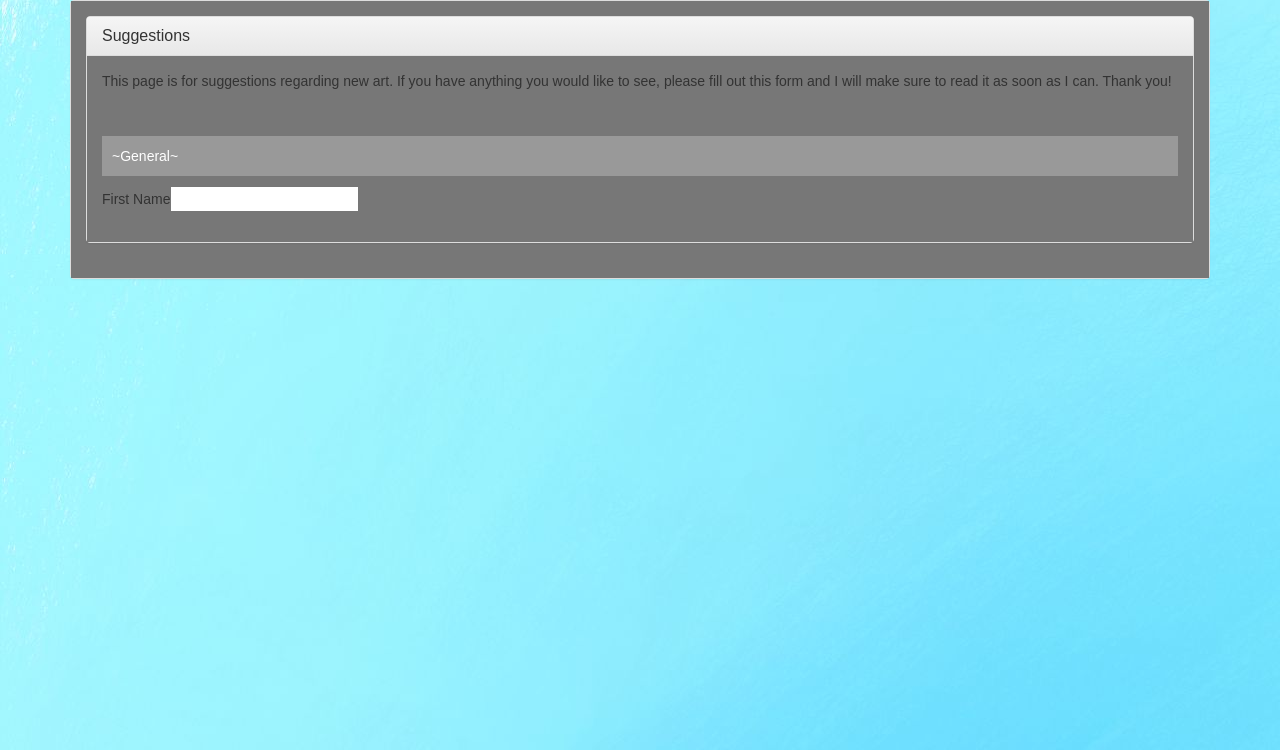
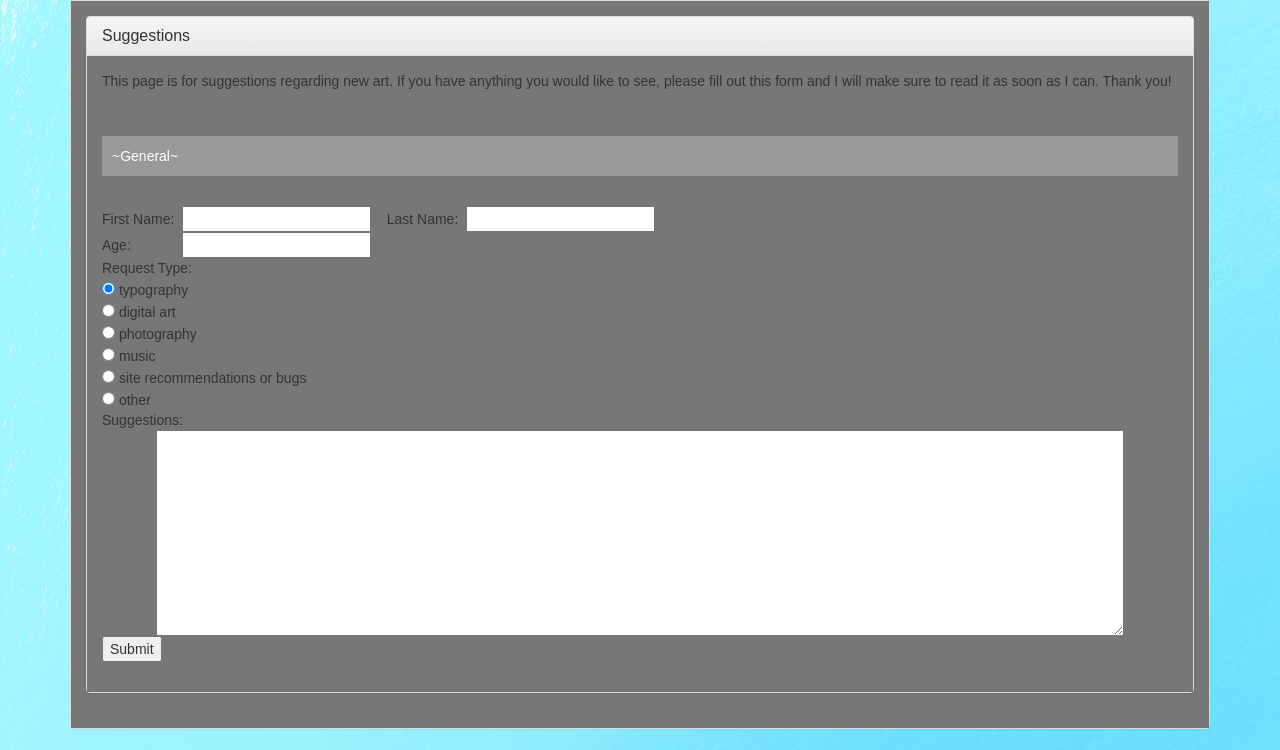
Before and after one commit to benevolentdarkness/benevolentdarkness.github.io, a Flask app: page /suggestions/suggest in a window 1280 px wide. Shown: the part 50-800 px from the top of the page. Run offline with Flask 2, Linux system fonts and the light colour scheme; some libraries are stand-ins or nearby versions.

Commit message:
Amazingness

```diff
--- a/website/app/server.py
+++ b/website/app/server.py
@@ -1,5 +1,5 @@
 import os
-import psycopg2
+import database as db
 from jinja2 import Template
 from flask import Flask, render_template, url_for, request;
 app = Flask(__name__)
@@ -11,7 +11,7 @@ def mainIndex():
     aboutLink = url_for('mainAbout')
     suggestLink = url_for('mainSuggest')
     #print(photoLink)
-    return render_template('index.html', link1=photoLink, link2=mainLink, link3=aboutLink, link4=suggestLink)
+    return render_template('index.html', link1=photoLink, link2=mainLink, link3=aboutLink, link4=suggestLink, link20=test)
 
 @app.route('/typography')
 def mainTypo():
@@ -41,12 +41,13 @@ def mainAbout():
 
 @app.route('/suggestions')
 def mainSuggest():
+    check = db.executeQuery("SELECT * FROM suggestions", db.connectSugg())
     linkSugg = url_for('mainSuggestions')
     mainLink = url_for('mainIndex')
     photoLink = url_for('mainTypo')
     aboutLink = url_for('mainAbout')
     suggestLink = url_for('mainSuggest')
-    return render_template('SuggestionPage.html', link5=linkSugg, link1=photoLink, link2=mainLink, link3=aboutLink, link4=suggestLink)
+    return render_template('SuggestionPage.html', link5=linkSugg, link1=photoLink, link2=mainLink, link3=aboutLink, link4=suggestLink, tab=check)
 
 @app.route('/suggestions/suggest')
 def mainSuggestions():
@@ -54,7 +55,22 @@ def mainSuggestions():
     mainLink = url_for('mainIndex')
     photoLink = url_for('mainTypo')
     aboutLink = url_for('mainAbout')
+    #test = url_for('thankyou')
     return render_template('suggestion.html', link1=photoLink, link2=mainLink, link3=aboutLink, link4=suggestLink)
+
+@app.route('/thankyou', methods=['POST'])
+def test():
+    fname = request.form['firstname']
+    lname = request.form['lastname']
+    age = request.form['age']
+    sugty = request.form['sugtype']
+    sug = request.form['sug']
+    db.addToSuggestions(fname, lname, age, sugty, sug)
+    mainLink = url_for('mainIndex')
+    photoLink = url_for('mainTypo')
+    aboutLink = url_for('mainAbout')
+    suggestLink = url_for('mainSuggest')
+    return render_template('thankyou.html', link1=photoLink, link2=mainLink, link3=aboutLink, link4=suggestLink)
 
 # start the server
 if __name__ == '__main__':
--- a/website/app/templates/layout.html
+++ b/website/app/templates/layout.html
@@ -32,7 +32,7 @@
 				    <div class="collapse navbar-collapse" id="bs-example-navbar-collapse-1">
 				      <ul class="nav navbar-nav">
 				        <li class="active"><a href={{link1}}>Typography<span class="sr-only">(current)</span></a></li>
-				        <li><a href="#">Digital Art</a></li>
+				        <li><a href="{{link20}}">Digital Art</a></li>
 				        <li><a href="#">Other Media</a></li>
 				      </ul>
 				      <ul class="nav navbar-nav navbar-right">
--- a/website/app/templates/styles/main.css
+++ b/website/app/templates/styles/main.css
@@ -40,3 +40,9 @@ p {
 .panel-body {
 	background-color: #777;
 }
+
+textarea {
+    display: block;
+    margin-left: auto;
+    margin-right: auto;
+}
--- a/website/app/templates/suggestion.html
+++ b/website/app/templates/suggestion.html
@@ -1,6 +1,8 @@
 {% extends "layout.html" %}
 
 	{% block content %}
+
+		<link rel="stylesheet" type="text/css" href="styles/main.css">
 
 		<div class="panel panel-default">
 		  <div class="panel-heading">
@@ -13,13 +15,36 @@
 		  <div class="panel-body spacing">
 		    	<p>~General~</p>
 
-		    	<form method="POST" action='/suggestionPage'>
+		    	<form method="POST" action="/thankyou">
 
 		    		<table>
-		    			<tr><td>First Name</td>
-		    			<td><input type="text" name="firstname"></td></tr>
+		    			<tr><td>First Name: &nbsp</td>
+		    				<td><input type="text" name="firstname"></td>
+		    			<td>&nbsp &nbsp Last Name: &nbsp</td>
+		    				<td><input type="text" name="lastname"></td></tr>
+		    			<tr> &nbsp </tr>
+		    			<tr><td>Age: &nbsp</td>
+		    				<td><input type="number" name="age"</td></tr>
+		    			<tr> &nbsp </tr>
+
 		    		</table>
 
+		    		<tr><td>Request Type: &nbsp<br></td></tr>
+		    			<tr>
+		    				<input type="radio" name="sugtype" value="typography" checked> typography<br>
+			    			<input type="radio" name="sugtype" value="digital"> digital art<br>
+			    			<input type="radio" name="sugtype" value="photography"> photography<br>
+			    			<input type="radio" name="sugtype" value="music"> music<br>
+			    			<input type="radio" name="sugtype" value="site"> site recommendations or bugs<br>
+			    			<input type="radio" name="sugtype" value="other"> other<br>
+			    		</tr>
+	    			<tr><td>Suggestions: &nbsp</td></tr>
+	    			<div>
+	    				<textarea name="sug" style="min-width: 90%" rows="10"></textarea>
+	    			</div>
+	    			<div>
+	    				<input type="submit" value="Submit">
+	    			</div>
 		    	</form>
 
 		  </div>
```
Also changed, not shown: website/app/database.py (added, +37 -0 lines), website/app/templates/SuggestionPage.html (+8 -1 lines), website/app/templates/thankyou.html (added, +16 -0 lines), website/app/__init__.py (added).
